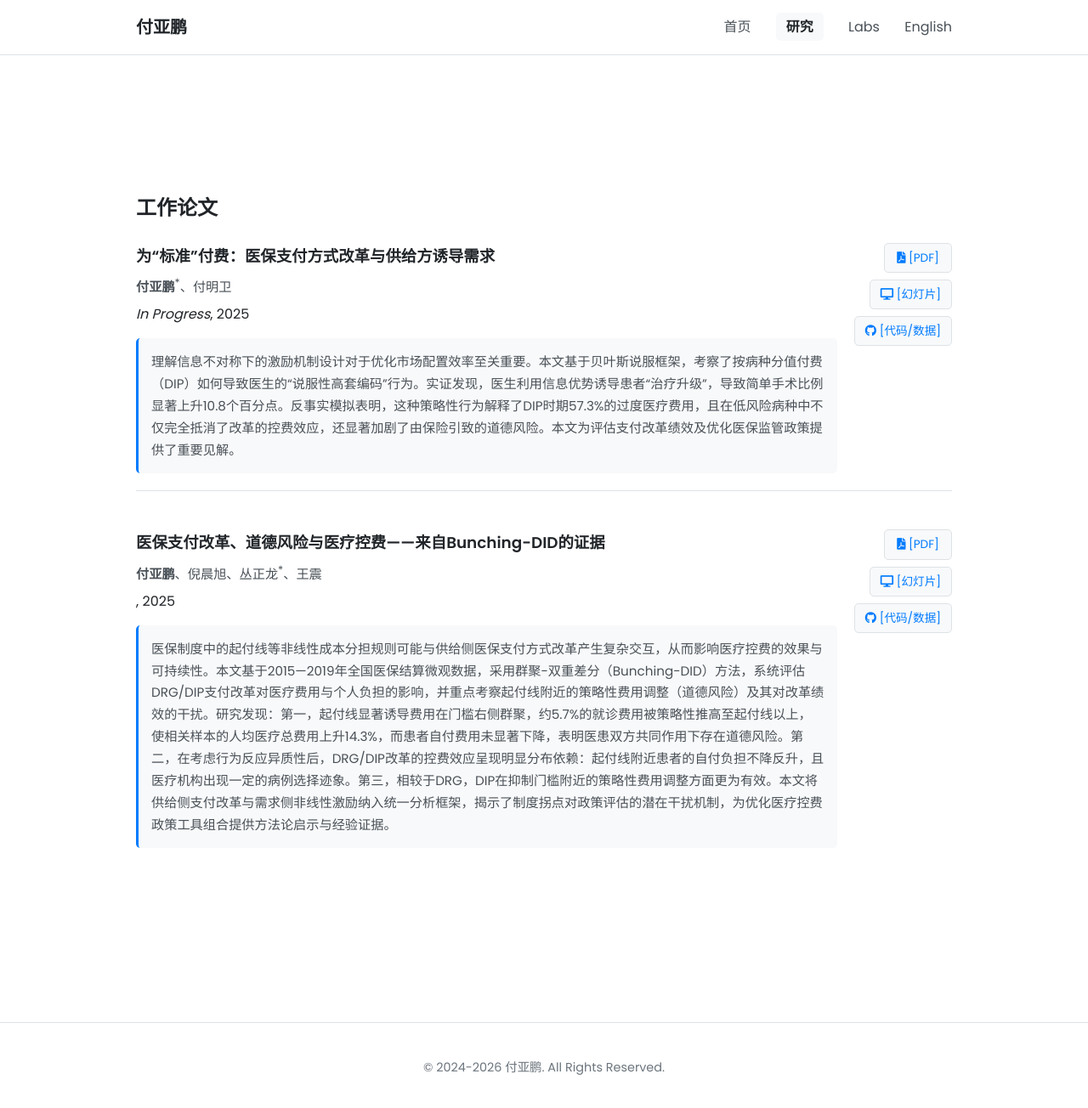
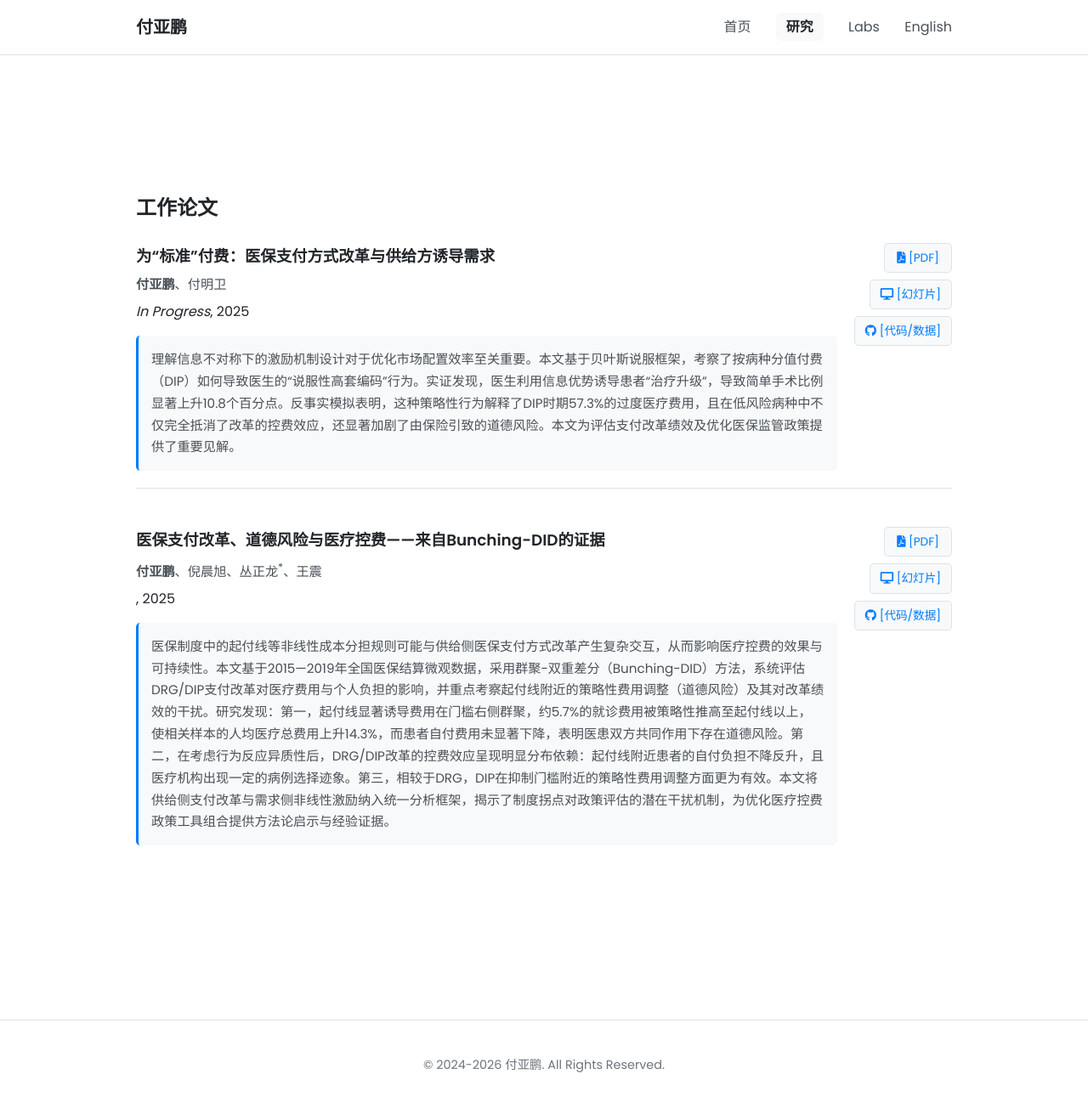
Before and after one commit to fyapeng/fyapeng.github.io, a Jekyll site: the page built from research.html, in a window 1280 px wide and 1309 px high. Shown: the top 1304 px of the window at 85% size. Built offline with Jekyll 4.4.1, drawn with Linux system fonts in a browser that asks for light colours.

```diff
--- a/_data/research.yml
+++ b/_data/research.yml
@@ -12,7 +12,7 @@
 # 工作论文 (Working Papers)
 working_papers:
   - title: "为“标准”付费：医保支付方式改革与供给方诱导需求"
-    authors: "<b>付亚鹏</b><sup>*</sup>、付明卫"
+    authors: "<b>付亚鹏</b>、付明卫"
     year: 2025
     journal: "In Progress"
     pdf: "#"
```
